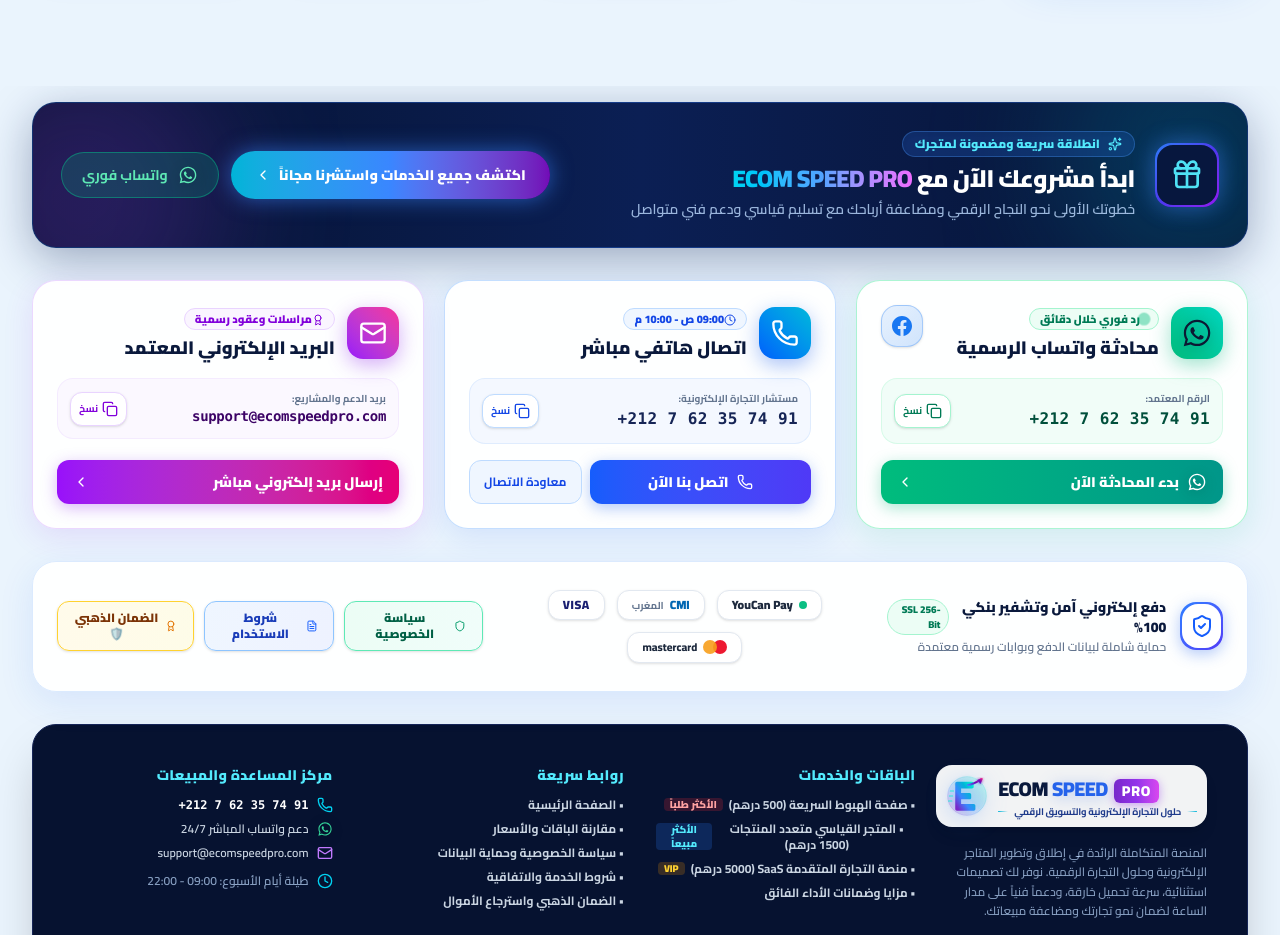
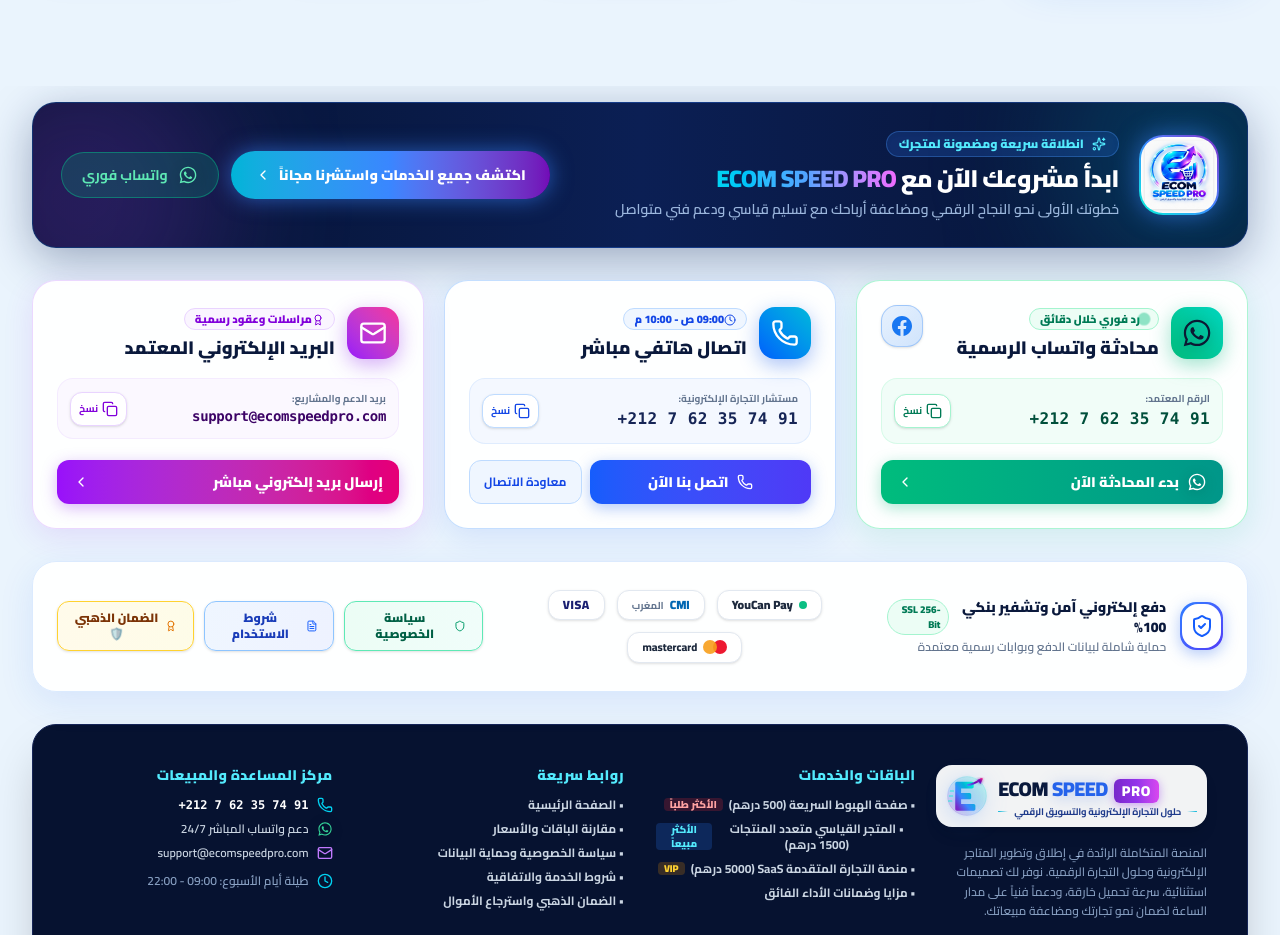
Before and after one commit to adamlmnawer914-create/ecom-speed-pro, a Next.js app: page / in a window 1280 px wide. Shown: the part 2300-3235 px from the top of the page. Built offline with nearby package versions, Linux system fonts and the light colour scheme.

Commit message:
feat: place official 3D emblem in VIP promo banner and update X/Twitter links to https://x.com/EcomSpeedPro

```diff
--- a/src/components/Footer.tsx
+++ b/src/components/Footer.tsx
@@ -67,9 +67,17 @@
 
             {/* Right side in RTL: Gift / Rocket 3D icon + Headline */}
             <div className="flex items-center gap-4 sm:gap-5 text-right w-full lg:w-auto">
-              <div className="relative shrink-0 w-14 h-14 sm:w-16 sm:h-16 rounded-2xl bg-gradient-to-br from-blue-500 via-indigo-600 to-purple-600 p-[2px] shadow-[0_0_25px_rgba(59,130,246,0.6)] animate-pulse">
-                <div className="w-full h-full bg-[#08173d] rounded-2xl flex items-center justify-center">
-                  <Gift className="w-7 h-7 sm:w-8 sm:h-8 text-cyan-300" />
+              {/* Right side in RTL: Official 3D Emblem Badge + Headline */}
+              <div className="relative shrink-0 w-16 h-16 sm:w-20 sm:h-20 rounded-2xl sm:rounded-3xl p-[2px] bg-gradient-to-tr from-[#00f5d4] via-[#3a86ff] to-[#7928ca] shadow-[0_0_25px_rgba(58,134,255,0.6)] group hover:scale-105 transition-all duration-300">
+                <div className="w-full h-full bg-white rounded-[14px] sm:rounded-[22px] p-1 flex items-center justify-center overflow-hidden">
+                  <Image
+                    src="/images/ecom_speed_pro_3d_emblem.png"
+                    alt="شعار ECOM SPEED PRO ثلاثي الأبعاد"
+                    width={160}
+                    height={160}
+                    priority
+                    className="w-full h-full object-contain filter drop-shadow-sm group-hover:scale-105 transition-transform duration-300"
+                  />
                 </div>
               </div>
 
--- a/src/components/SocialSection.tsx
+++ b/src/components/SocialSection.tsx
@@ -11,7 +11,7 @@
       "https://www.facebook.com/people/Ecom-Speed-Pro/61595388710709/?rdid=XmASTJaHpZvxdwJi&share_url=https%3A%2F%2Fwww.facebook.com%2Fshare%2F1DjRWQFryH%2F",
     instagram: "https://www.instagram.com/ecom_speed_pro",
     tiktok: "https://www.tiktok.com",
-    twitter: "https://twitter.com",
+    twitter: "https://x.com/EcomSpeedPro",
   };
 
   const socialCards = [
--- a/src/components/TopBar.tsx
+++ b/src/components/TopBar.tsx
@@ -66,7 +66,7 @@
 
             {/* X */}
             <a
-              href="https://x.com"
+              href="https://x.com/EcomSpeedPro"
               target="_blank"
               rel="noreferrer"
               title="منصة X"
```
Also changed, not shown: public/images/ecom_speed_pro_3d_emblem.png (added).
